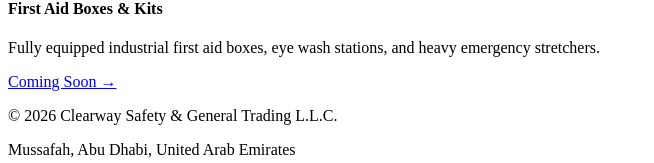
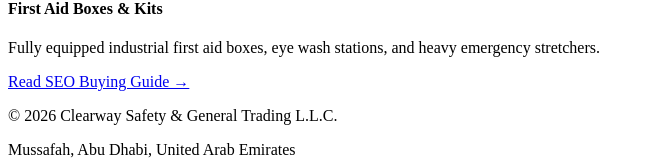
Before and after one commit to clearwaytoolsonline-svg/clearway-blog, a Next.js app: page / in a window 1280 px wide. Shown: the part 1059-1222 px from the top of the page, without its empty margins (0-654 px from the left). Built offline with nearby package versions, Linux system fonts and the light colour scheme.

Commit message:
Update page.js

```diff
--- a/app/page.js
+++ b/app/page.js
@@ -91,7 +91,7 @@ export default function Home() {
               </a>
             </div>
 
-            {/* Card 2 (Updated with Traffic Cones Blog Link) */}
+            {/* Card 2 */}
             <div className="bg-white p-6 rounded-xl shadow-sm border border-slate-200">
               <span className="text-xs font-bold text-amber-600 uppercase">Traffic Management</span>
               <h4 className="text-lg font-bold text-slate-900 mt-1 mb-3">Traffic Cones & Barriers</h4>
@@ -101,13 +101,13 @@ export default function Home() {
               </a>
             </div>
 
-            {/* Card 3 */}
+            {/* Card 3 (Updated with First Aid Kit Blog Link) */}
             <div className="bg-white p-6 rounded-xl shadow-sm border border-slate-200">
               <span className="text-xs font-bold text-amber-600 uppercase">Emergency Care</span>
               <h4 className="text-lg font-bold text-slate-900 mt-1 mb-3">First Aid Boxes & Kits</h4>
               <p className="text-xs text-slate-500 mb-4">Fully equipped industrial first aid boxes, eye wash stations, and heavy emergency stretchers.</p>
-              <a href="#" className="text-sm font-bold text-slate-400 inline-flex items-center gap-1 cursor-not-allowed">
-                Coming Soon &rarr;
+              <a href="/blog/first-aid-box-supplier-abu-dhabi" className="text-sm font-bold text-emerald-600 hover:text-emerald-700 inline-flex items-center gap-1">
+                Read SEO Buying Guide &rarr;
               </a>
             </div>
           </div>
```
